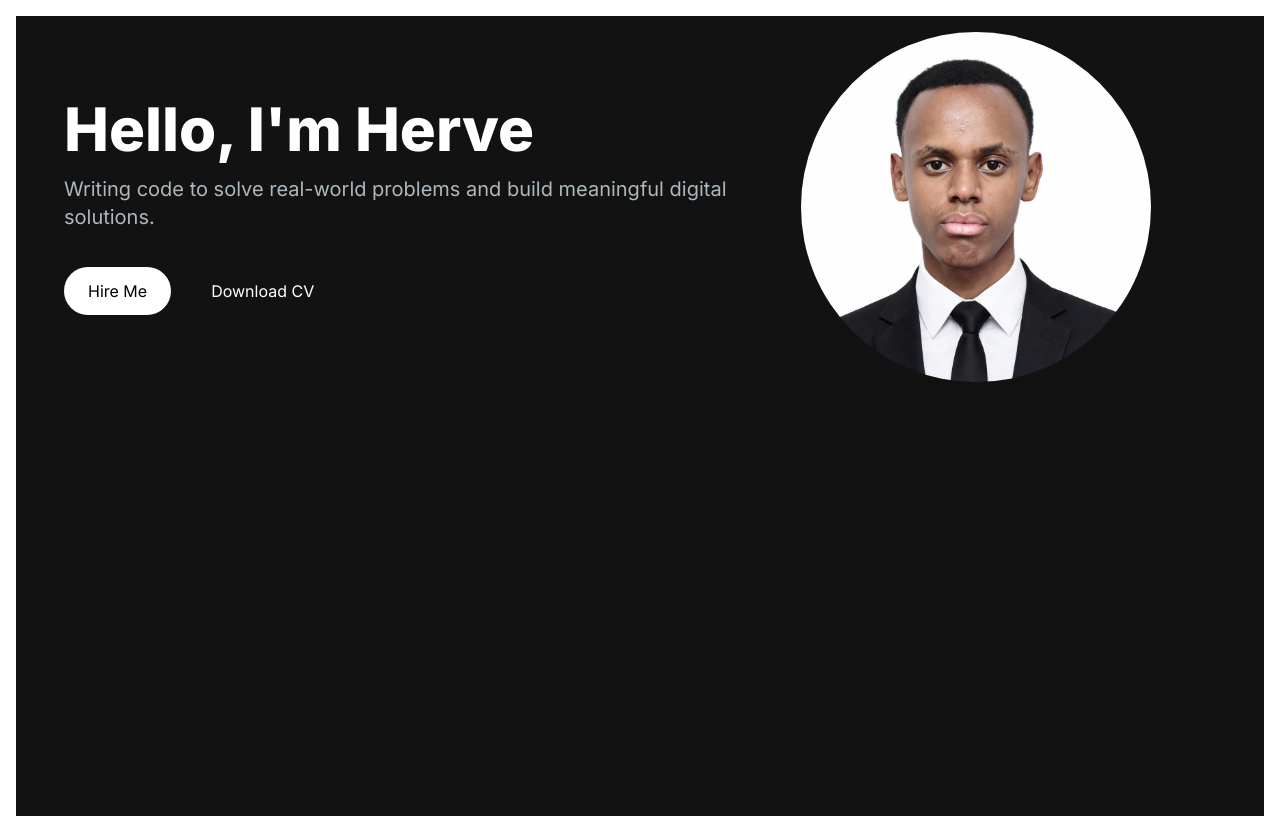
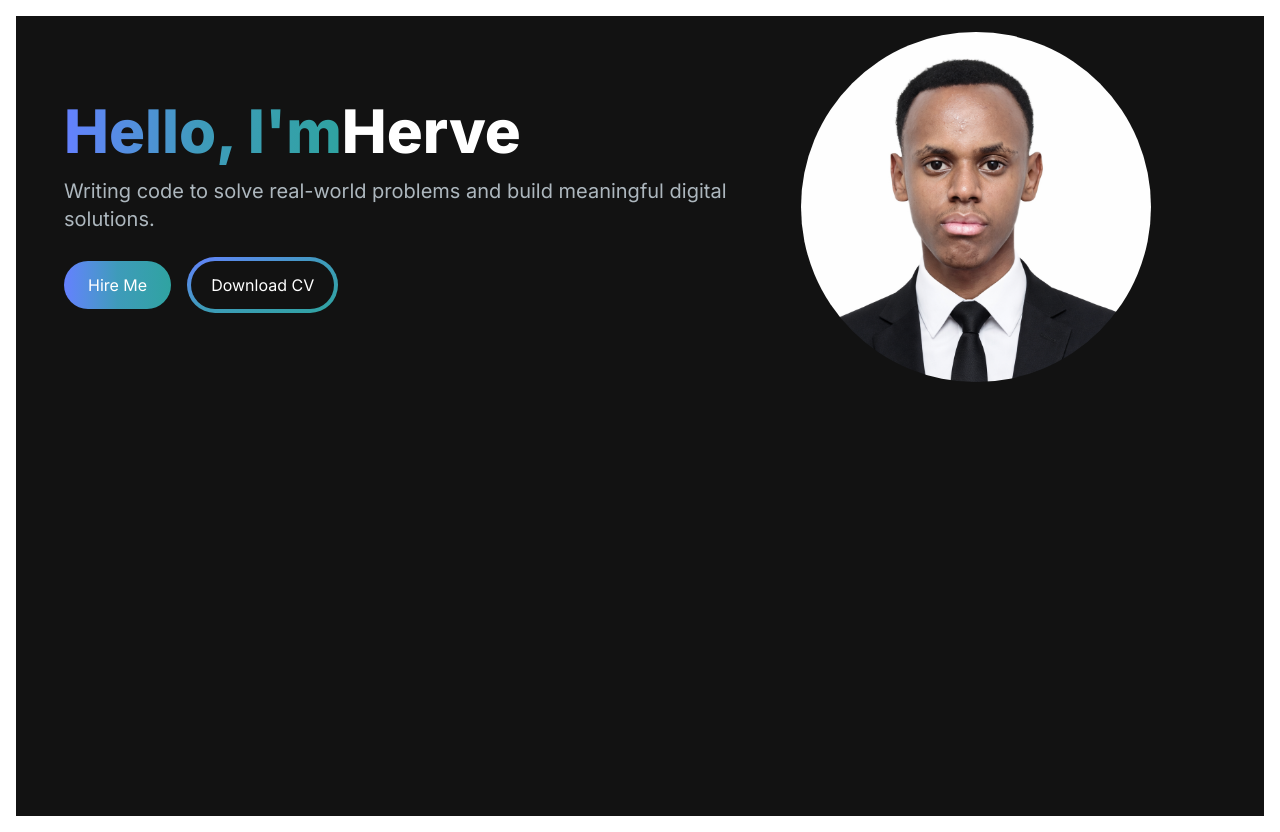
Before and after one commit to mupenziherve/non-stop-challenges, a Next.js app in the folder my-portifolio/portifolio/: page / in a window 1280 px wide. Built offline with nearby package versions, Linux system fonts and the light colour scheme.

Commit message:
redesining

```diff
--- a/my-portifolio/portifolio/app/components/HeroSection.jsx
+++ b/my-portifolio/portifolio/app/components/HeroSection.jsx
@@ -3,22 +3,26 @@ import Image from 'next/image'
 const HeroSection = () => {
   return (
     <section>
-      <div className="grid grid-cols-1 lg:grid-cols-12 items-center">
-        <div className="col-span-7 place-self-center">
-          <h1 className="text-white mb-4 text-4xl lg:text-6xl font-extrabold">
-            Hello, I'm Herve
+      <div className="grid grid-cols-1 sm:grid-cols-12 ">
+        <div className="col-span-7 place-self-center text-center sm:text-left">
+          <h1 className="text-white mb-4 text-4xl sm:text-5xl lg:text-6xl font-extrabold">
+            <span class="text-transparent bg-clip-text bg-linear-to-r from-[#6480ff] via-[#3e9bba] to-[#2fa3a1]">
+              Hello, I'm{''}
+            </span>
+            Herve
           </h1>
 
-          <p className="text-[#adb7be] mb-6 text-lg lg:text-xl">
+          <p className="text-[#adb7be] text-base mb-6 sm:text-lg lg:text-xl">
             Writing code to solve real-world problems and build meaningful
             digital solutions.
           </p>
           <div>
-            <button className="bg-white rounded-full text-black px-6 py-3 mr-4 hover:bg-slate-200">
+            <button className="bg-linear-to-r from-[#6480ff] via-[#3e9bba] to-[#2fa3a1]  w-full sm:w-fit rounded-full text-white px-6 py-3 mr-4 hover:bg-slate-200">
               Hire Me
             </button>
-            <button className="px-6 py-3 rounded-full hover:bg-green text-white border-white mt-3">
-              Download CV
+            <button className="px-1 py-1 w-full sm:w-fit  rounded-full bg-linear-to-br from-[#6480ff] via-[#3e9bba] to-[#2fa3a1] hover:bg-slate-800 text-white ">
+              <div className="block bg-[#121212] hover:bg-slate-800 rounded-full px-5 py-3 ">
+                Download CV</div>
             </button>
           </div>
         </div>
--- a/my-portifolio/portifolio/app/page.tsx
+++ b/my-portifolio/portifolio/app/page.tsx
@@ -3,9 +3,10 @@ import HeroSection from "./components/HeroSection";
 
 export default function Home() {
   return (
-    <main className='flex min-h-screen flex-col bg-[#121212] container mx-auto px-12 py-4' >
-    <HeroSection/>
+    <main className="flex min-h-screen flex-col bg-[#121212]">
+      <div className="container mx-auto px-12 py-4">
+        <HeroSection />
+      </div>
     </main>
-
   )
 }
```
